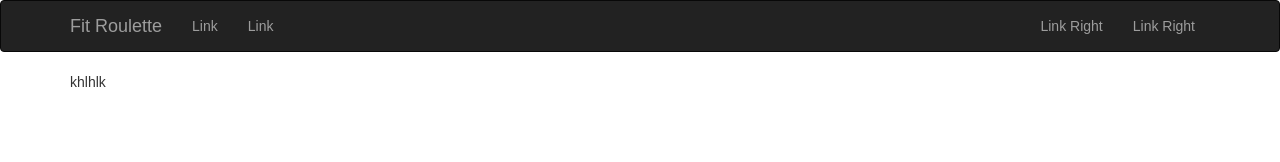
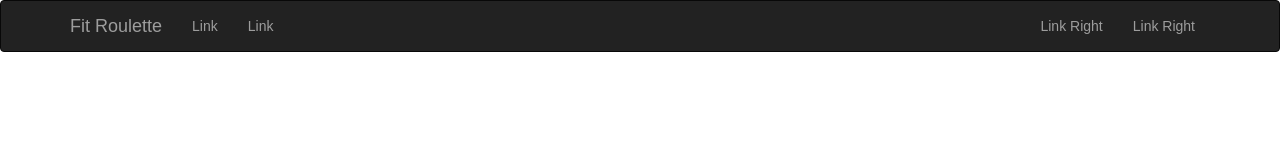
Before and after one commit to ZackTaylor/Fit-Roulette-Web, a React app: page / in a window 1280 px wide. Shown: the top 162 px of the page. Built offline with nearby package versions, Linux system fonts and the light colour scheme.

Commit message:
fix semantics

```diff
--- a/src/components/App.js
+++ b/src/components/App.js
@@ -1,11 +1,11 @@
 import React, { Component } from 'react';
-import TopBar from './TopBar.js';
+import TopBar from './TopBar';
 class App extends Component {
   render() {
     return (
       <div>
         <TopBar />
-        <div className="container">khlhlk</div>
+        <div className="container" />
       </div>
     );
   }
```
